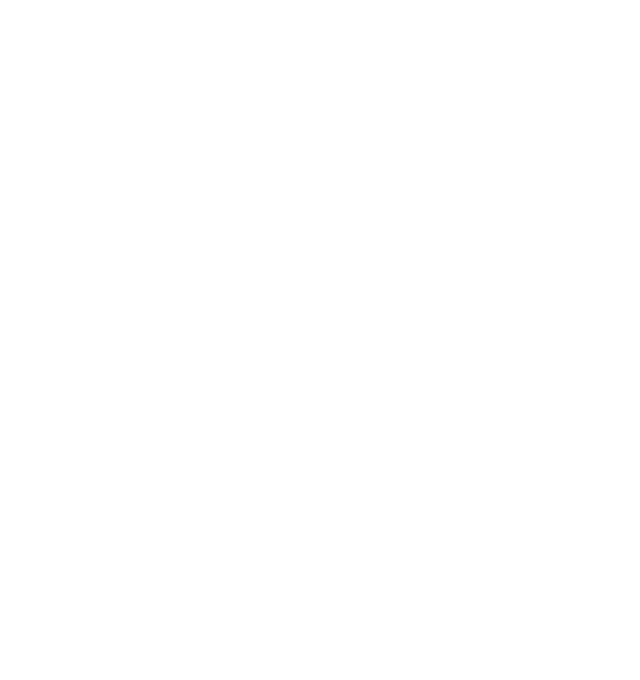
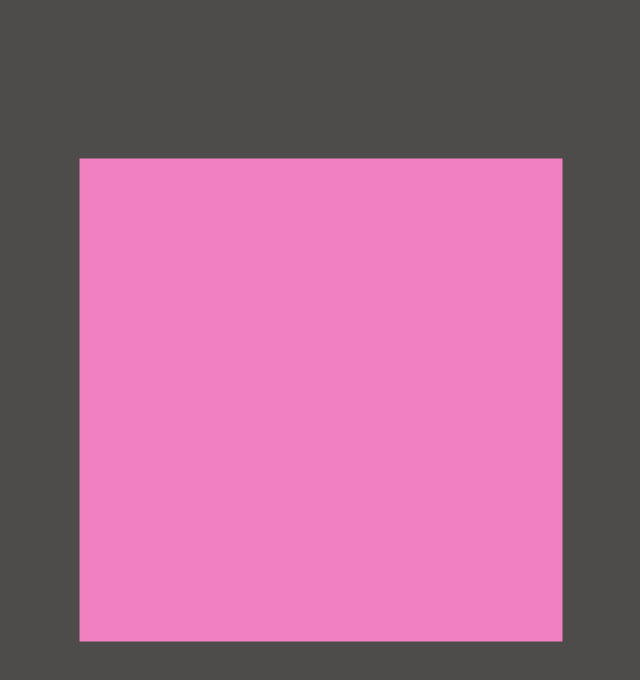
Before and after one commit to DoctorTone/material-editor, a React (Vite) app: page / in a window 1280 px wide. Shown: the top 680 px of the page, without its empty margins (319-959 px from the left). Built offline with nearby package versions, Linux system fonts and the light colour scheme.

Commit message:
Show simple object

```diff
--- a/index.html
+++ b/index.html
@@ -4,7 +4,7 @@
     <meta charset="UTF-8" />
     <link rel="icon" type="image/svg+xml" href="/vite.svg" />
     <meta name="viewport" content="width=device-width, initial-scale=1.0" />
-    <title>Vite + React</title>
+    <title>Material Viewer</title>
   </head>
   <body>
     <div id="root"></div>
--- a/src/App.jsx
+++ b/src/App.jsx
@@ -6,7 +6,7 @@
 function App() {
   return (
     <>
-      <Canvas camera={{ position: SCENE.cameraPosition }}>
+      <Canvas camera={{ position: SCENE.cameraPosition, fov: SCENE.fov }}>
         <ThreeApp />
       </Canvas>
     </>
--- a/src/components/ThreeApp.jsx
+++ b/src/components/ThreeApp.jsx
@@ -3,11 +3,13 @@
 import { SCENE } from "../state/Config.js";
 
 const ThreeApp = () => {
-  <>
-    <ambientLight intensity={SCENE.ambientIntensity} />
-    <pointLight position={SCENE.lightPosition} />
-    <Box />
-  </>;
+  return (
+    <>
+      <ambientLight intensity={SCENE.ambientIntensity} />
+      <pointLight position={SCENE.lightPosition} />
+      <Box args={[12, 12, 12]} material-color="hotpink" />
+    </>
+  );
 };
 
 export default ThreeApp;
--- /dev/null
+++ b/src/css/styles.css
@@ -0,0 +1,15 @@
+html,
+body,
+#root {
+  position: fixed;
+  top: 0;
+  left: 0;
+  width: 100%;
+  height: 100%;
+  overflow: hidden;
+  color: orange;
+}
+
+body {
+  background: #4e4b4b;
+}
--- a/src/main.jsx
+++ b/src/main.jsx
@@ -2,4 +2,7 @@
 import ReactDOM from "react-dom/client";
 import App from "./App.jsx";
 
+import "bootstrap/dist/css/bootstrap.min.css";
+import "./css/styles.css";
+
 ReactDOM.createRoot(document.getElementById("root")).render(<App />);
--- a/src/state/Config.js
+++ b/src/state/Config.js
@@ -1,7 +1,8 @@
 const SCENE = {
-  cameraPosition: [0, 10, 30],
-  ambientIntensity: 0.5,
+  cameraPosition: [0, 0, 30],
+  ambientIntensity: 10.5,
   lightPosition: [10, 10, 10],
+  fov: 45,
 };
 
 export { SCENE };
```
